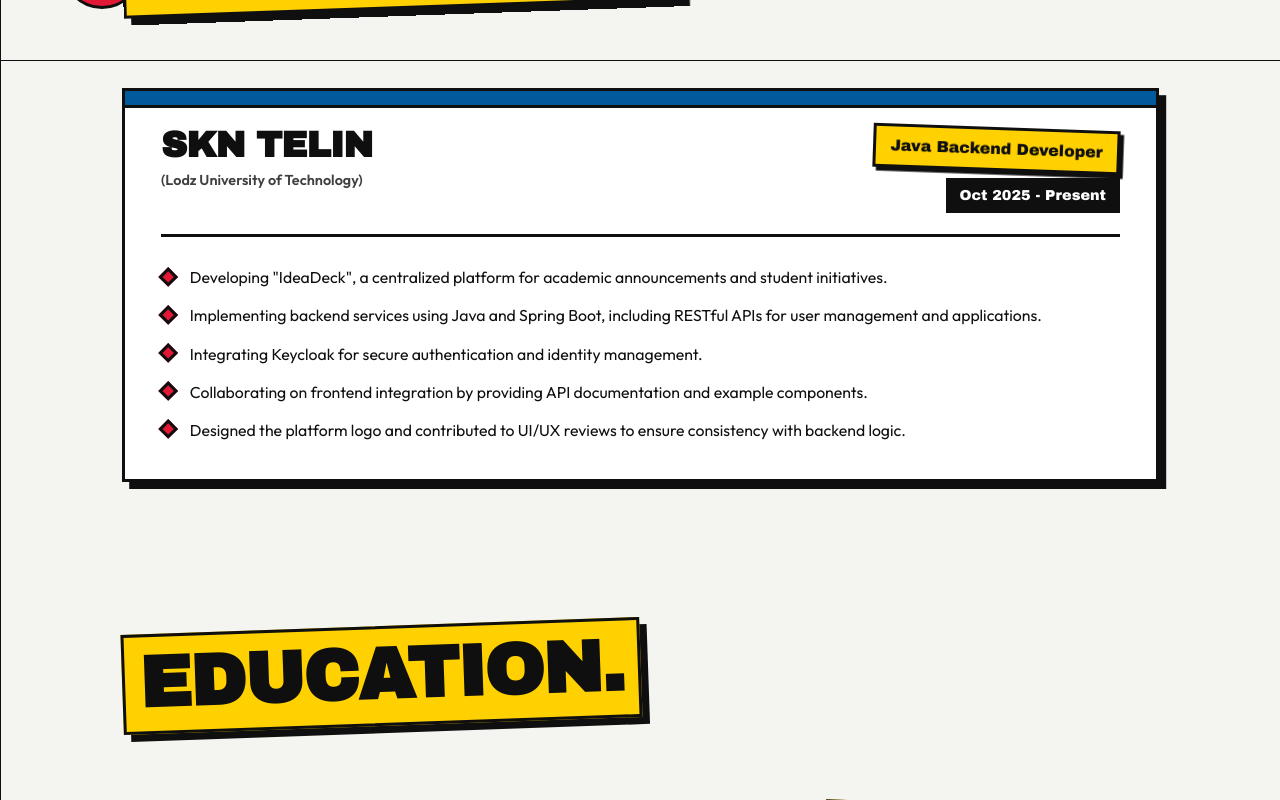
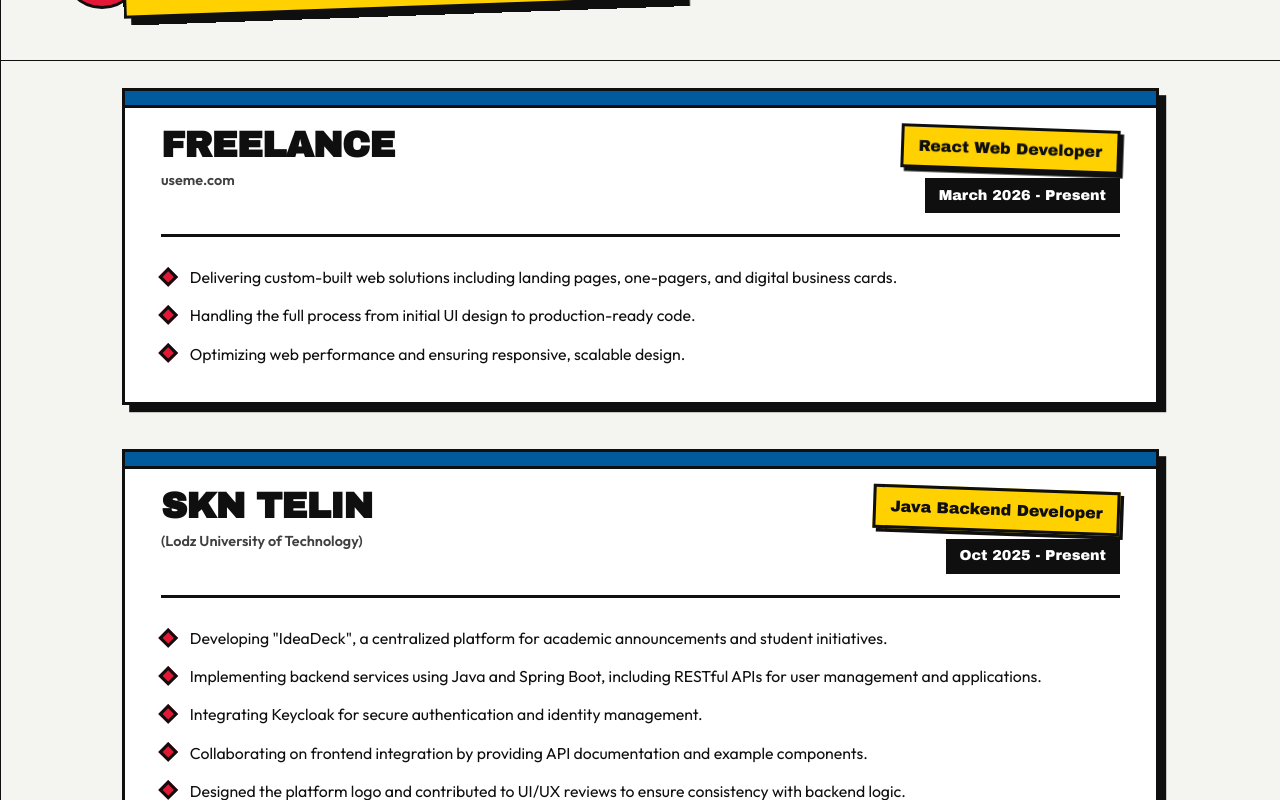
Before and after one commit to Nubet/portfolio, a React (Vite) app: page / in a window 1280 px wide. Shown: the part 2340-3140 px from the top of the page. Built offline with nearby package versions, Linux system fonts and the light colour scheme.

Commit message:
feat: add new job experience

```diff
--- a/src/components/Career/Career.tsx
+++ b/src/components/Career/Career.tsx
@@ -1,6 +1,17 @@
 import styles from './Career.module.css'
 
 const career = [
+    {
+      company: 'Freelance',
+      subtitle: 'useme.com',
+      role: 'React Web Developer',
+      dates: 'March 2026 - Present',
+      details: [
+        'Delivering custom-built web solutions including landing pages, one-pagers, and digital business cards.',
+        'Handling the full process from initial UI design to production-ready code.',
+        'Optimizing web performance and ensuring responsive, scalable design.',
+      ],
+    },
     {
       company: 'SKN Telin',
       subtitle: '(Lodz University of Technology)',
```
